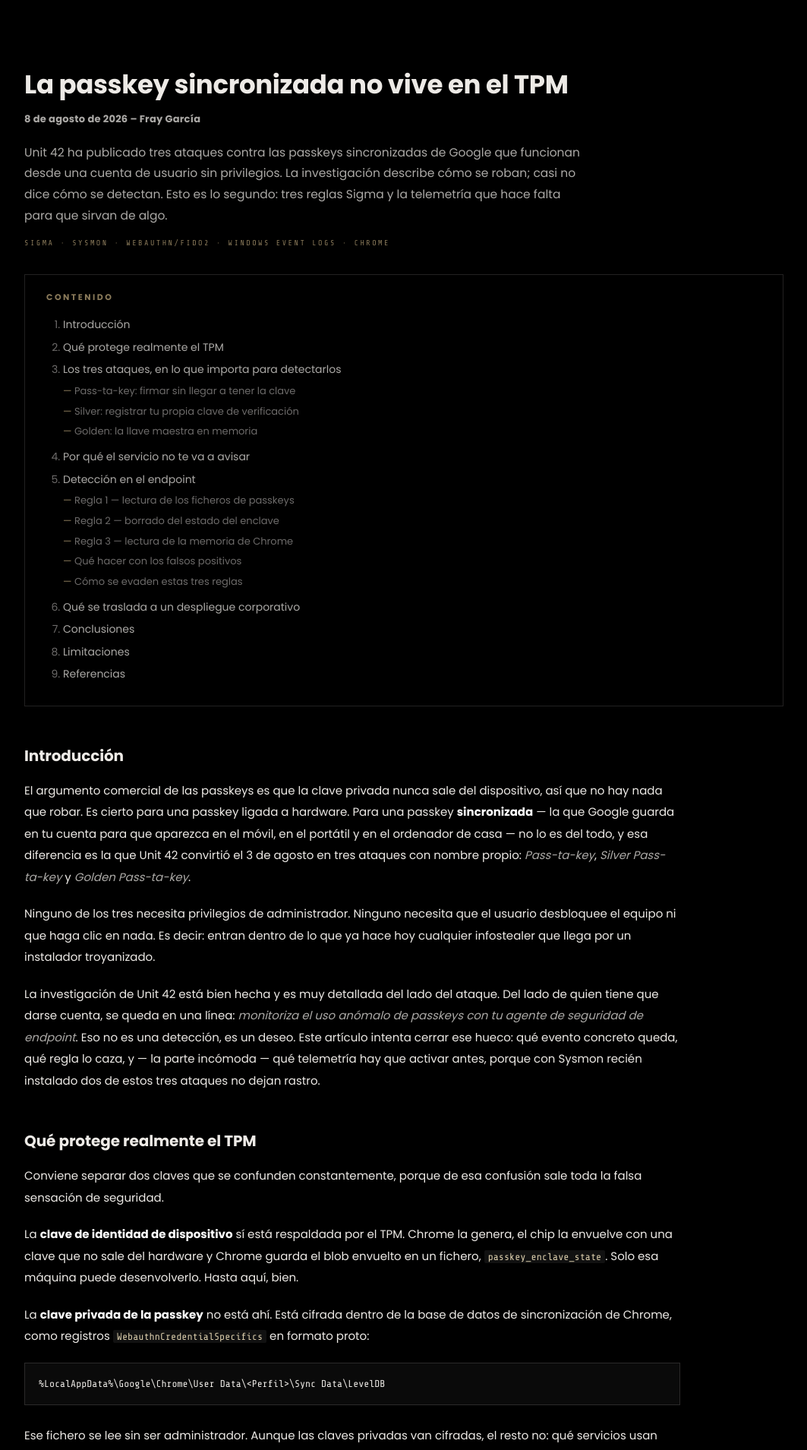
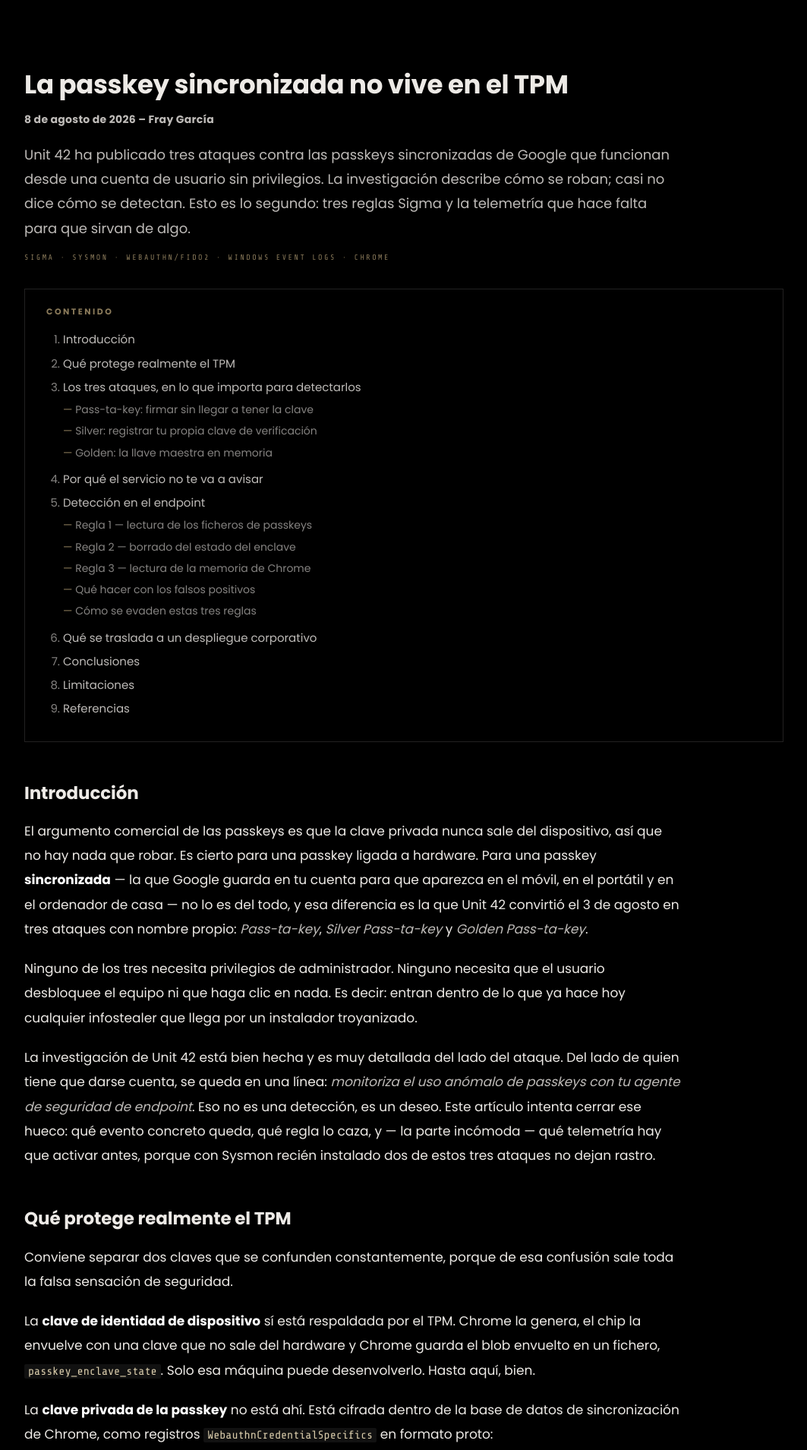
Before and after one commit to fraydgarcia/fraydgarcia.github.io, a Jekyll site: the page built from _posts/2026-08-08-la-passkey-sincronizada-no-vive-en-el-tpm.md, in a window 1280 px wide. Shown: the top 1909 px of the page at 76% size, without its empty margins (108-1171 px from the left). Built offline with Jekyll 4.4.1, drawn with Linux system fonts in a browser that asks for light colours.

Commit message:
Subir la escala tipografica y corregir el texto atenuado
El cuerpo del articulo pasa de 15 a 17px y el resto de la escala sube en
proporcion, con la columna de texto en 864px. El tono atenuado sube de .46
a .56 y el intermedio de .72 a .80: los pies de figura y las descripciones
de la portada estaban en 3.99:1, por debajo del minimo AA de 4.5:1, y ahora
quedan en 5.56:1. Se ajustan tambien los colores escritos a mano en los
cuatro SVG para que no queden mas apagados que el texto de alrededor.

```diff
--- a/_posts/2026-08-08-la-passkey-sincronizada-no-vive-en-el-tpm.md
+++ b/_posts/2026-08-08-la-passkey-sincronizada-no-vive-en-el-tpm.md
@@ -86,45 +86,45 @@ atacante que aún no sabe dónde apuntar, eso ya es un mapa.
 
 <figure>
 <svg viewBox="0 0 900 450" xmlns="http://www.w3.org/2000/svg" role="img" aria-label="Diagrama: la clave de identidad del dispositivo está sellada en el TPM, mientras que el blob envuelto, la base de datos de sincronización con las claves de passkey y el Security Domain Secret en memoria quedan dentro del alcance de un proceso sin privilegios">
-  <g font-family="'Share Tech Mono', monospace" font-size="10" fill="rgba(237,234,230,.46)">
+  <g font-family="'Share Tech Mono', monospace" font-size="10" fill="rgba(237,234,230,.56)">
     <text x="88" y="26">DENTRO DEL TPM</text>
   </g>
   <rect x="88" y="38" width="380" height="72" fill="none" stroke="#8A7A5A" stroke-width="1.5"/>
   <text x="106" y="70" font-family="'Poppins', sans-serif" font-size="13" font-weight="600" fill="#EDEAE6">Clave de identidad de dispositivo</text>
-  <text x="106" y="92" font-family="'Share Tech Mono', monospace" font-size="10" fill="rgba(237,234,230,.46)">GENERADA Y SELLADA POR EL HARDWARE</text>
-  <text x="488" y="76" font-family="'Poppins', sans-serif" font-size="12" fill="rgba(237,234,230,.72)">La única pieza que el hardware protege de verdad.</text>
+  <text x="106" y="92" font-family="'Share Tech Mono', monospace" font-size="10" fill="rgba(237,234,230,.56)">GENERADA Y SELLADA POR EL HARDWARE</text>
+  <text x="488" y="76" font-family="'Poppins', sans-serif" font-size="12" fill="rgba(237,234,230,.80)">La única pieza que el hardware protege de verdad.</text>
 
   <line x1="278" y1="110" x2="278" y2="170" stroke="rgba(237,234,230,.28)" stroke-width="1"/>
   <path d="M274,168 L278,176 L282,168 Z" fill="rgba(237,234,230,.28)"/>
-  <text x="292" y="134" font-family="'Share Tech Mono', monospace" font-size="10" fill="rgba(237,234,230,.46)">CHROME LA GUARDA ENVUELTA</text>
+  <text x="292" y="134" font-family="'Share Tech Mono', monospace" font-size="10" fill="rgba(237,234,230,.56)">CHROME LA GUARDA ENVUELTA</text>
 
   <rect x="76" y="140" width="794" height="250" fill="none" stroke="rgba(237,234,230,.14)" stroke-width="1" stroke-dasharray="3 4"/>
   <text x="856" y="160" font-family="'Share Tech Mono', monospace" font-size="10" fill="#8A7A5A" text-anchor="end">ALCANCE DEL MALWARE SIN PRIVILEGIOS</text>
 
-  <g font-family="'Share Tech Mono', monospace" font-size="10" fill="rgba(237,234,230,.46)">
+  <g font-family="'Share Tech Mono', monospace" font-size="10" fill="rgba(237,234,230,.56)">
     <text x="88" y="164">EN DISCO</text>
   </g>
   <rect x="88" y="176" width="370" height="88" fill="none" stroke="rgba(237,234,230,.14)" stroke-width="1"/>
   <text x="106" y="206" font-family="'Share Tech Mono', monospace" font-size="13" fill="#EDEAE6">passkey_enclave_state</text>
-  <text x="106" y="228" font-family="'Share Tech Mono', monospace" font-size="10" fill="rgba(237,234,230,.46)">BLOB DE LA CLAVE DE IDENTIDAD</text>
-  <text x="106" y="248" font-family="'Share Tech Mono', monospace" font-size="10" fill="rgba(237,234,230,.46)">SE IMPORTA Y EL TPM FIRMA A PETICIÓN</text>
+  <text x="106" y="228" font-family="'Share Tech Mono', monospace" font-size="10" fill="rgba(237,234,230,.56)">BLOB DE LA CLAVE DE IDENTIDAD</text>
+  <text x="106" y="248" font-family="'Share Tech Mono', monospace" font-size="10" fill="rgba(237,234,230,.56)">SE IMPORTA Y EL TPM FIRMA A PETICIÓN</text>
 
   <rect x="486" y="176" width="370" height="88" fill="none" stroke="rgba(237,234,230,.14)" stroke-width="1"/>
   <text x="504" y="206" font-family="'Share Tech Mono', monospace" font-size="13" fill="#EDEAE6">Sync Data\LevelDB</text>
-  <text x="504" y="228" font-family="'Share Tech Mono', monospace" font-size="10" fill="rgba(237,234,230,.46)">WebauthnCredentialSpecifics</text>
-  <text x="504" y="248" font-family="'Share Tech Mono', monospace" font-size="10" fill="rgba(237,234,230,.46)">CLAVES CIFRADAS · SERVICIOS EN CLARO</text>
+  <text x="504" y="228" font-family="'Share Tech Mono', monospace" font-size="10" fill="rgba(237,234,230,.56)">WebauthnCredentialSpecifics</text>
+  <text x="504" y="248" font-family="'Share Tech Mono', monospace" font-size="10" fill="rgba(237,234,230,.56)">CLAVES CIFRADAS · SERVICIOS EN CLARO</text>
 
-  <g font-family="'Share Tech Mono', monospace" font-size="10" fill="rgba(237,234,230,.46)">
+  <g font-family="'Share Tech Mono', monospace" font-size="10" fill="rgba(237,234,230,.56)">
     <text x="88" y="296">EN MEMORIA DEL PROCESO DE CHROME</text>
   </g>
   <rect x="88" y="308" width="470" height="64" fill="none" stroke="rgba(237,234,230,.14)" stroke-width="1"/>
   <text x="106" y="338" font-family="'Poppins', sans-serif" font-size="13" font-weight="600" fill="#EDEAE6">Security Domain Secret · 32 bytes</text>
-  <text x="106" y="358" font-family="'Share Tech Mono', monospace" font-size="10" fill="rgba(237,234,230,.46)">DESCIFRA TODAS LAS PASSKEYS DE LA CUENTA</text>
-  <text x="580" y="334" font-family="'Poppins', sans-serif" font-size="12" fill="rgba(237,234,230,.72)">En claro durante los flujos</text>
-  <text x="580" y="352" font-family="'Poppins', sans-serif" font-size="12" fill="rgba(237,234,230,.72)">de recuperación.</text>
+  <text x="106" y="358" font-family="'Share Tech Mono', monospace" font-size="10" fill="rgba(237,234,230,.56)">DESCIFRA TODAS LAS PASSKEYS DE LA CUENTA</text>
+  <text x="580" y="334" font-family="'Poppins', sans-serif" font-size="12" fill="rgba(237,234,230,.80)">En claro durante los flujos</text>
+  <text x="580" y="352" font-family="'Poppins', sans-serif" font-size="12" fill="rgba(237,234,230,.80)">de recuperación.</text>
 
-  <text x="88" y="416" font-family="'Poppins', sans-serif" font-size="12" fill="rgba(237,234,230,.72)">El TPM impide copiar la clave de identidad. No impide que otro proceso la use.</text>
-  <text x="88" y="442" font-family="'Share Tech Mono', monospace" font-size="10" fill="rgba(237,234,230,.46)">DÓNDE VIVE CADA CLAVE EN UNA PASSKEY SINCRONIZADA · CHROME SOBRE WINDOWS</text>
+  <text x="88" y="416" font-family="'Poppins', sans-serif" font-size="12" fill="rgba(237,234,230,.80)">El TPM impide copiar la clave de identidad. No impide que otro proceso la use.</text>
+  <text x="88" y="442" font-family="'Share Tech Mono', monospace" font-size="10" fill="rgba(237,234,230,.56)">DÓNDE VIVE CADA CLAVE EN UNA PASSKEY SINCRONIZADA · CHROME SOBRE WINDOWS</text>
 </svg>
 <figcaption>Solo el recuadro superior está protegido por hardware, y lo que protege no es la passkey: es la identidad del dispositivo. Todo lo que cae dentro del recuadro discontinuo lo alcanza un proceso que corre como el usuario, sin elevación.</figcaption>
 </figure>
@@ -209,7 +209,7 @@ nunca — no porque esté mal escrita, sino porque no hay dato.
 
 <figure>
 <svg viewBox="0 0 900 356" xmlns="http://www.w3.org/2000/svg" role="img" aria-label="Matriz de cobertura: Pass-ta-key deja lectura de ficheros y necesita Event ID 4663 con auditoría y SACL; Silver deja el borrado del enclave y necesita Sysmon 23 o 26 con la ruta incluida en la configuración; Golden deja lectura de memoria de Chrome y lo cubre Sysmon 10 de serie">
-  <g font-family="'Share Tech Mono', monospace" font-size="10" fill="rgba(237,234,230,.30)">
+  <g font-family="'Share Tech Mono', monospace" font-size="10" fill="rgba(237,234,230,.56)">
     <text x="88" y="44">ATAQUE</text>
     <text x="290" y="44">QUÉ DEJA</text>
     <text x="540" y="44">FUENTE</text>
@@ -219,31 +219,31 @@ nunca — no porque esté mal escrita, sino porque no hay dato.
 
   <text x="88" y="92" font-family="'Poppins', sans-serif" font-size="13" font-weight="600" fill="#EDEAE6">Pass-ta-key</text>
   <text x="88" y="110" font-family="'Share Tech Mono', monospace" font-size="10" fill="#8A7A5A">REGLA 1</text>
-  <text x="290" y="92" font-family="'Share Tech Mono', monospace" font-size="11" fill="rgba(237,234,230,.72)">Lectura del enclave y la LevelDB</text>
-  <text x="540" y="92" font-family="'Share Tech Mono', monospace" font-size="11" fill="rgba(237,234,230,.72)">Security 4663</text>
+  <text x="290" y="92" font-family="'Share Tech Mono', monospace" font-size="11" fill="rgba(237,234,230,.80)">Lectura del enclave y la LevelDB</text>
+  <text x="540" y="92" font-family="'Share Tech Mono', monospace" font-size="11" fill="rgba(237,234,230,.80)">Security 4663</text>
   <circle cx="696" cy="88" r="5" fill="none" stroke="#8A7A5A" stroke-width="1.5"/>
-  <text x="712" y="92" font-family="'Share Tech Mono', monospace" font-size="10" fill="rgba(237,234,230,.46)">AUDITORÍA + SACL</text>
+  <text x="712" y="92" font-family="'Share Tech Mono', monospace" font-size="10" fill="rgba(237,234,230,.56)">AUDITORÍA + SACL</text>
   <line x1="84" y1="128" x2="870" y2="128" stroke="rgba(237,234,230,.08)" stroke-width="1"/>
 
   <text x="88" y="162" font-family="'Poppins', sans-serif" font-size="13" font-weight="600" fill="#EDEAE6">Silver Pass-ta-key</text>
   <text x="88" y="180" font-family="'Share Tech Mono', monospace" font-size="10" fill="#8A7A5A">REGLA 2</text>
-  <text x="290" y="162" font-family="'Share Tech Mono', monospace" font-size="11" fill="rgba(237,234,230,.72)">Borrado del estado del enclave</text>
-  <text x="540" y="162" font-family="'Share Tech Mono', monospace" font-size="11" fill="rgba(237,234,230,.72)">Sysmon 23/26</text>
+  <text x="290" y="162" font-family="'Share Tech Mono', monospace" font-size="11" fill="rgba(237,234,230,.80)">Borrado del estado del enclave</text>
+  <text x="540" y="162" font-family="'Share Tech Mono', monospace" font-size="11" fill="rgba(237,234,230,.80)">Sysmon 23/26</text>
   <circle cx="696" cy="158" r="5" fill="none" stroke="#8A7A5A" stroke-width="1.5"/>
-  <text x="712" y="162" font-family="'Share Tech Mono', monospace" font-size="10" fill="rgba(237,234,230,.46)">RUTA EN LA CONFIG</text>
+  <text x="712" y="162" font-family="'Share Tech Mono', monospace" font-size="10" fill="rgba(237,234,230,.56)">RUTA EN LA CONFIG</text>
   <line x1="84" y1="198" x2="870" y2="198" stroke="rgba(237,234,230,.08)" stroke-width="1"/>
 
   <text x="88" y="232" font-family="'Poppins', sans-serif" font-size="13" font-weight="600" fill="#EDEAE6">Golden Pass-ta-key</text>
   <text x="88" y="250" font-family="'Share Tech Mono', monospace" font-size="10" fill="#8A7A5A">REGLA 3</text>
-  <text x="290" y="232" font-family="'Share Tech Mono', monospace" font-size="11" fill="rgba(237,234,230,.72)">Lectura de memoria de chrome.exe</text>
-  <text x="540" y="232" font-family="'Share Tech Mono', monospace" font-size="11" fill="rgba(237,234,230,.72)">Sysmon 10</text>
+  <text x="290" y="232" font-family="'Share Tech Mono', monospace" font-size="11" fill="rgba(237,234,230,.80)">Lectura de memoria de chrome.exe</text>
+  <text x="540" y="232" font-family="'Share Tech Mono', monospace" font-size="11" fill="rgba(237,234,230,.80)">Sysmon 10</text>
   <circle cx="696" cy="228" r="5" fill="#8A7A5A"/>
   <text x="712" y="232" font-family="'Share Tech Mono', monospace" font-size="10" fill="#EDEAE6">DE SERIE</text>
   <line x1="84" y1="268" x2="870" y2="268" stroke="rgba(237,234,230,.28)" stroke-width="1"/>
 
   <circle cx="92" cy="298" r="5" fill="none" stroke="#8A7A5A" stroke-width="1.5"/>
-  <text x="108" y="302" font-family="'Poppins', sans-serif" font-size="12" fill="rgba(237,234,230,.72)">Hay que habilitarlo antes: dos de los tres ataques no dejan rastro con la configuración por defecto.</text>
-  <text x="88" y="340" font-family="'Share Tech Mono', monospace" font-size="10" fill="rgba(237,234,230,.46)">COBERTURA DE DETECCIÓN EN EL ENDPOINT · CHROME SOBRE WINDOWS</text>
+  <text x="108" y="302" font-family="'Poppins', sans-serif" font-size="12" fill="rgba(237,234,230,.80)">Hay que habilitarlo antes: dos de los tres ataques no dejan rastro con la configuración por defecto.</text>
+  <text x="88" y="340" font-family="'Share Tech Mono', monospace" font-size="10" fill="rgba(237,234,230,.56)">COBERTURA DE DETECCIÓN EN EL ENDPOINT · CHROME SOBRE WINDOWS</text>
 </svg>
 <figcaption>Lo que decide si una regla sirve no es la regla, es si la fuente existe. El círculo relleno marca la única señal disponible sin tocar nada; los dos huecos exigen trabajo previo de configuración.</figcaption>
 </figure>
--- a/assets/css/main.css
+++ b/assets/css/main.css
@@ -7,8 +7,8 @@
 
 :root{
   --paper:#EDEAE6;
-  --paper-mid:rgba(237,234,230,.72);
-  --paper-dim:rgba(237,234,230,.46);
+  --paper-mid:rgba(237,234,230,.80);
+  --paper-dim:rgba(237,234,230,.56);
   --gold:#8A7A5A;
   --hair:rgba(237,234,230,.14);
   --hair-soft:rgba(237,234,230,.08);
@@ -42,7 +42,7 @@ header .role{
   color:var(--gold);text-transform:uppercase;margin-top:16px;line-height:2;
 }
 header .intro{
-  font-weight:400;font-size:15.5px;color:var(--paper-mid);
+  font-weight:400;font-size:17px;color:var(--paper-mid);
   margin:22px auto 0;line-height:1.8;max-width:58ch;
 }
 
@@ -72,7 +72,7 @@ a.row:hover .row-desc{color:var(--paper-mid)}
 
 .row-head{display:flex;align-items:baseline;justify-content:space-between;gap:16px}
 .row-name{
-  font-weight:600;font-size:16px;color:var(--paper);
+  font-weight:600;font-size:17px;color:var(--paper);
   transition:color .25s ease;
 }
 .row-meta{
@@ -80,7 +80,7 @@ a.row:hover .row-desc{color:var(--paper-mid)}
   color:var(--paper-dim);text-transform:uppercase;white-space:nowrap;flex-shrink:0;
 }
 .row-desc{
-  font-weight:400;font-size:14.5px;color:var(--paper-dim);
+  font-weight:400;font-size:15.5px;color:var(--paper-dim);
   margin-top:8px;line-height:1.8;max-width:82ch;transition:color .25s ease;
 }
 .row-stack{
@@ -90,7 +90,7 @@ a.row:hover .row-desc{color:var(--paper-mid)}
 
 /* Nota */
 .note{
-  font-weight:400;font-size:14px;color:var(--paper-dim);
+  font-weight:400;font-size:15px;color:var(--paper-dim);
   line-height:1.8;margin-top:26px;text-align:left;max-width:82ch;
 }
 .note a{
@@ -116,7 +116,7 @@ footer a:hover{color:var(--paper);border-bottom-color:var(--gold)}
 /* Enlaces de investigación en la portada */
 .recent{margin-top:22px;display:flex;flex-direction:column;gap:12px;align-items:flex-start}
 .recent a{
-  font-weight:400;font-size:15.5px;
+  font-weight:400;font-size:16.5px;
   color:var(--paper);text-decoration:none;
   border-bottom:1px solid rgba(138,122,90,.55);padding-bottom:2px;
   transition:color .25s ease,border-color .25s ease;
@@ -142,11 +142,11 @@ footer a:hover{color:var(--paper);border-bottom-color:var(--gold)}
   color:var(--paper);line-height:1.25;
 }
 .article-byline{
-  font-weight:700;font-size:13px;letter-spacing:.02em;
+  font-weight:700;font-size:14px;letter-spacing:.02em;
   color:var(--paper-mid);margin-top:14px;
 }
 .article-lead{
-  font-weight:400;font-size:15.5px;line-height:1.8;
+  font-weight:400;font-size:18px;line-height:1.8;
   color:var(--paper-mid);margin-top:20px;max-width:76ch;
 }
 .article-stack{
@@ -158,7 +158,7 @@ footer a:hover{color:var(--paper);border-bottom-color:var(--gold)}
    base de nav/nav a, pensadas para la navegación de la portada */
 .toc{
   display:block;margin:36px 0 48px;padding:20px 28px 24px;
-  border:1px solid var(--hair);font-size:14px;line-height:1.75;
+  border:1px solid var(--hair);font-size:15px;line-height:1.75;
 }
 .toc-title{
   font-weight:700;font-size:11px;letter-spacing:2.5px;text-transform:uppercase;
@@ -167,7 +167,7 @@ footer a:hover{color:var(--paper);border-bottom-color:var(--gold)}
 .toc-list{list-style:decimal;margin:0 0 0 22px;padding:0}
 .toc-list>li{margin-bottom:5px;color:var(--paper-dim)}
 .toc a{
-  font-family:'Poppins',sans-serif;font-size:14px;font-weight:400;
+  font-family:'Poppins',sans-serif;font-size:15px;font-weight:400;
   letter-spacing:normal;text-transform:none;
   color:var(--paper-mid);text-decoration:none;
   border-bottom:1px solid transparent;transition:color .2s ease,border-color .2s ease;
@@ -175,27 +175,27 @@ footer a:hover{color:var(--paper);border-bottom-color:var(--gold)}
 .toc a:hover{color:var(--paper);border-bottom-color:var(--gold)}
 .toc-sub{list-style:none;margin:3px 0 9px 0;padding:0}
 .toc-sub li{margin-bottom:2px}
-.toc-sub a{font-size:13px;color:var(--paper-dim)}
+.toc-sub a{font-size:14px;color:var(--paper-dim)}
 .toc-sub a::before{content:"— ";color:var(--gold)}
 
 /* Cuerpo */
 .article-body{margin-top:8px;max-width:86ch}
 .article-body h2{
-  font-family:'Poppins',sans-serif;font-weight:700;font-size:20px;
+  font-family:'Poppins',sans-serif;font-weight:700;font-size:23px;
   color:var(--paper);letter-spacing:-.005em;line-height:1.35;
   margin:52px 0 18px;scroll-margin-top:28px;
 }
 .article-body h3{
-  font-family:'Poppins',sans-serif;font-weight:700;font-size:16px;
+  font-family:'Poppins',sans-serif;font-weight:700;font-size:18px;
   color:var(--gold);margin:34px 0 12px;scroll-margin-top:28px;
 }
 .article-body p{
-  font-weight:400;font-size:15px;color:var(--paper);
+  font-weight:400;font-size:17px;color:var(--paper);
   line-height:1.9;margin-bottom:20px;
 }
 .article-body ul,.article-body ol{margin:0 0 22px 20px}
 .article-body li{
-  font-weight:400;font-size:15px;color:var(--paper);
+  font-weight:400;font-size:17px;color:var(--paper);
   line-height:1.9;margin-bottom:8px;
 }
 .article-body li::marker{color:var(--gold)}
@@ -224,12 +224,12 @@ footer a:hover{color:var(--paper);border-bottom-color:var(--gold)}
   background:#0a0a0a;border:1px solid var(--hair);
   padding:16px 18px;overflow-x:auto;margin:0 0 26px;
 }
-.article-body pre code{background:none;padding:0;font-size:13px;line-height:1.7;color:var(--paper)}
+.article-body pre code{background:none;padding:0;font-size:14px;line-height:1.7;color:var(--paper)}
 
 /* Tablas: anchas y densas; scroll horizontal solo cuando no caben */
 .article-body table{
   width:100%;border-collapse:collapse;margin:0 0 28px;
-  font-size:13px;line-height:1.6;
+  font-size:14.5px;line-height:1.6;
 }
 .article-body th{
   font-family:'Share Tech Mono',monospace;font-size:10px;letter-spacing:2px;
@@ -253,14 +253,14 @@ footer a:hover{color:var(--paper);border-bottom-color:var(--gold)}
 }
 .article-body figure svg{width:100%;height:auto;display:block}
 .article-body figcaption{
-  font-size:12.5px;color:var(--paper-dim);margin-top:12px;line-height:1.6;
+  font-size:14px;color:var(--paper-dim);margin-top:12px;line-height:1.6;
   text-align:left;
 }
 
 /* Referencias */
 .article-body .refs{counter-reset:r;list-style:none;margin-left:0}
 .article-body .refs li{
-  font-size:13.5px;line-height:1.7;color:var(--paper-mid);
+  font-size:14.5px;line-height:1.7;color:var(--paper-mid);
   padding-left:28px;position:relative;
 }
 .article-body .refs li::before{
```
Also changed, not shown: _posts/2026-08-05-cve-2026-56164-un-53-que-tambien-es-un-98.md (+5 -5 lines), _posts/2026-08-05-el-plazo-de-cisa-paso-de-21-dias-a-3.md (+6 -6 lines).
